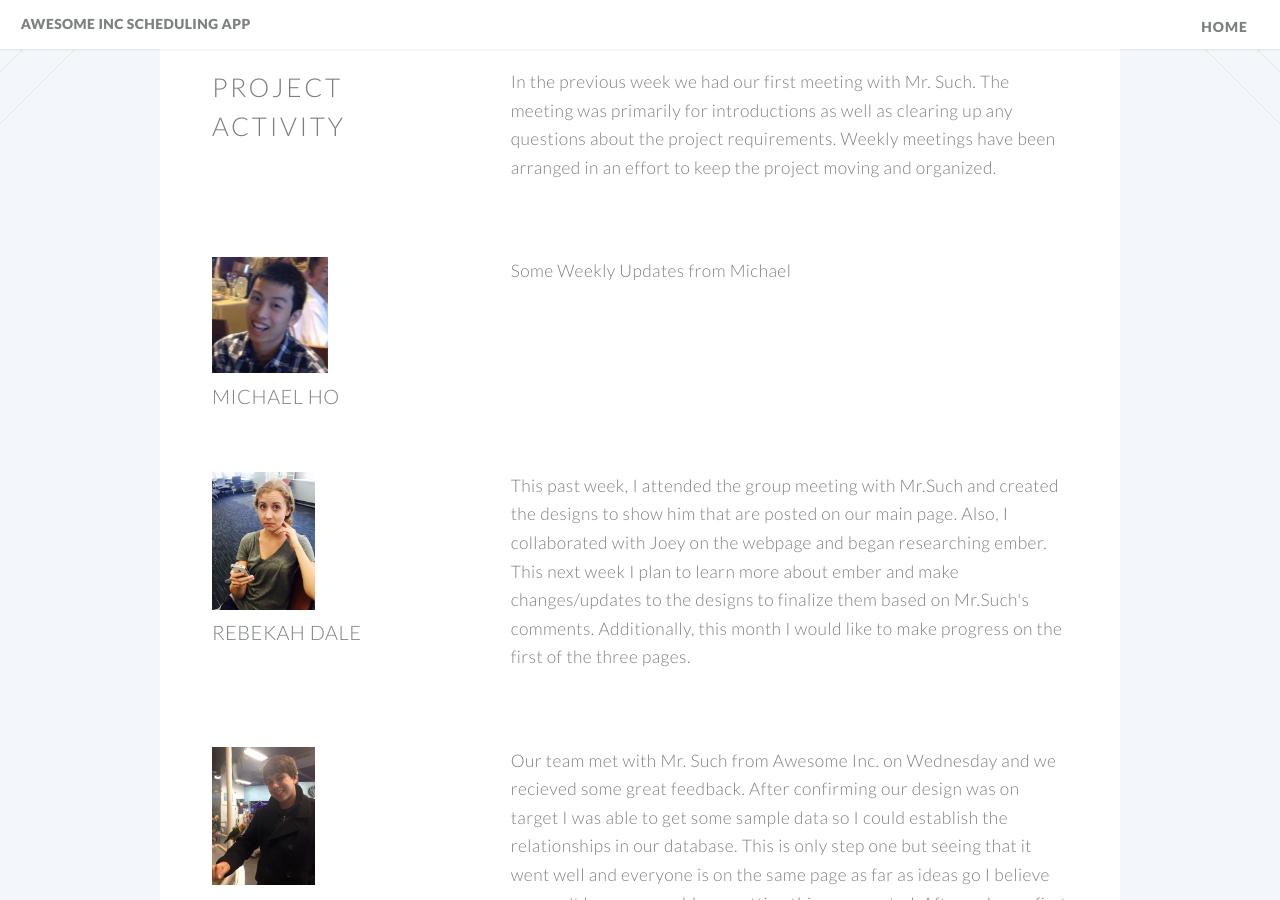
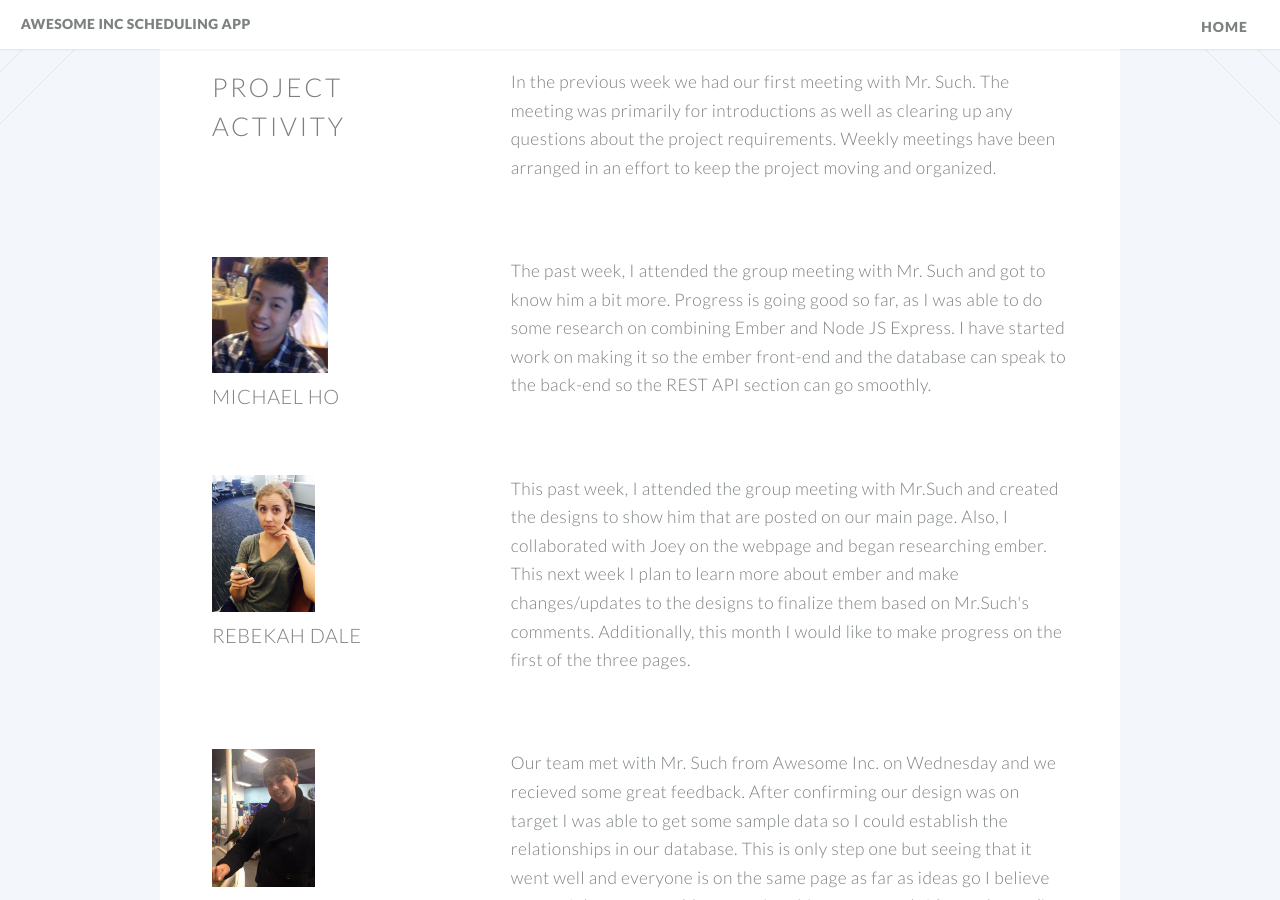
Before and after one commit to AwesomeSchedule/AwesomeSchedule.github.io, a Jekyll site: the page 2_14.html, which Jekyll copies as it is, in a window 1280 px wide and 900 px high, scrolled down 309 px. Built offline with Jekyll 4.4.1, drawn with Linux system fonts in a browser that asks for light colours.

Commit message:
Added weekly update for 2/14

```diff
--- a/2_14.html
+++ b/2_14.html
@@ -74,7 +74,11 @@
 
 								</div>
 								<div class="8u 12u(narrower)">
-									<p>Some Weekly Updates from Michael</p>
+									<p>The past week, I attended the group meeting with Mr. Such and got to know
+									   him a bit more.  Progress is going good so far, as I was able to do some research
+									   on combining Ember and Node JS Express.  I have started work on making it so the
+									   ember front-end and the database can speak to the back-end so the REST API section
+									   can go smoothly.  </p>
 								</div>
 								</div>
 <!--REBEKAH'S SECTION -->
```
